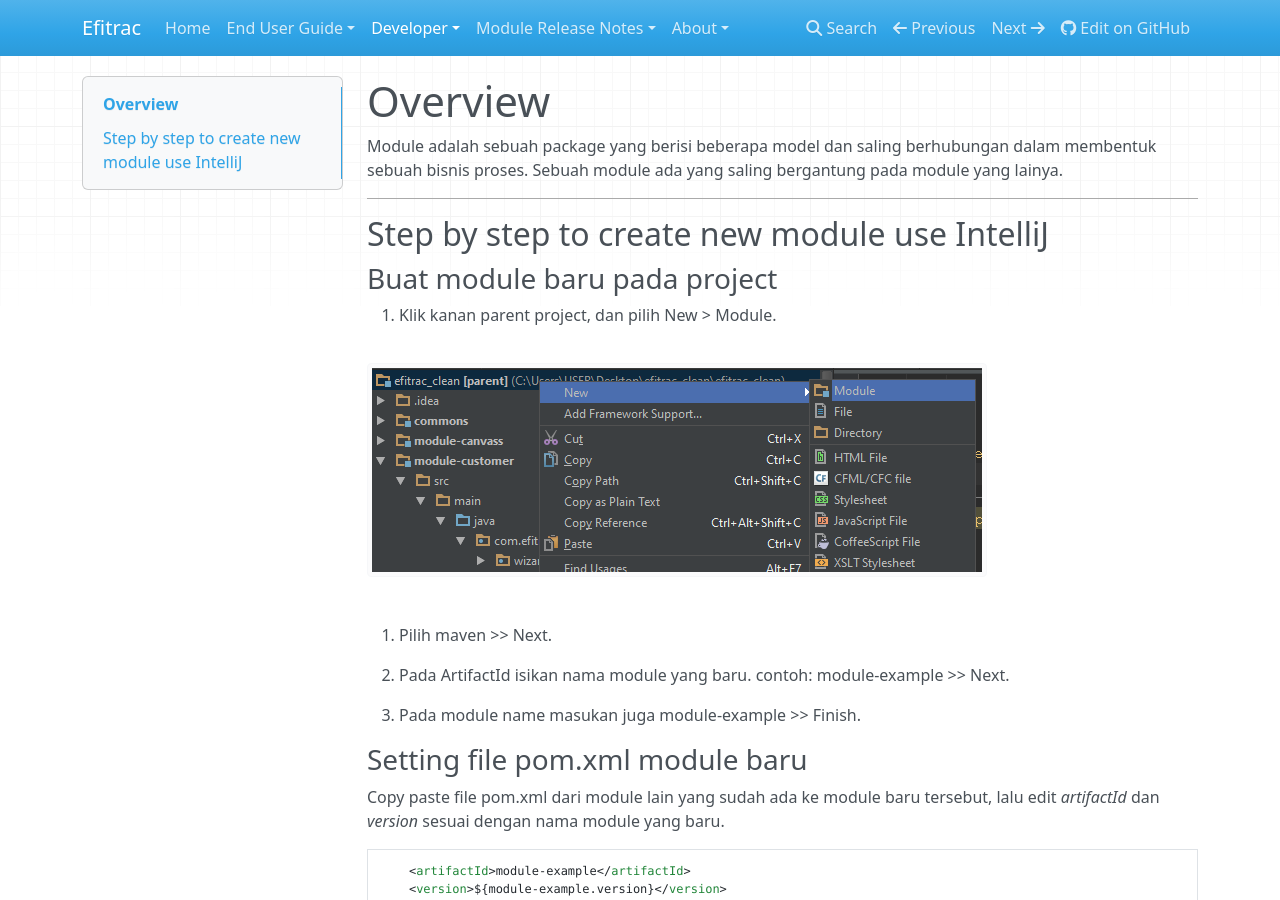
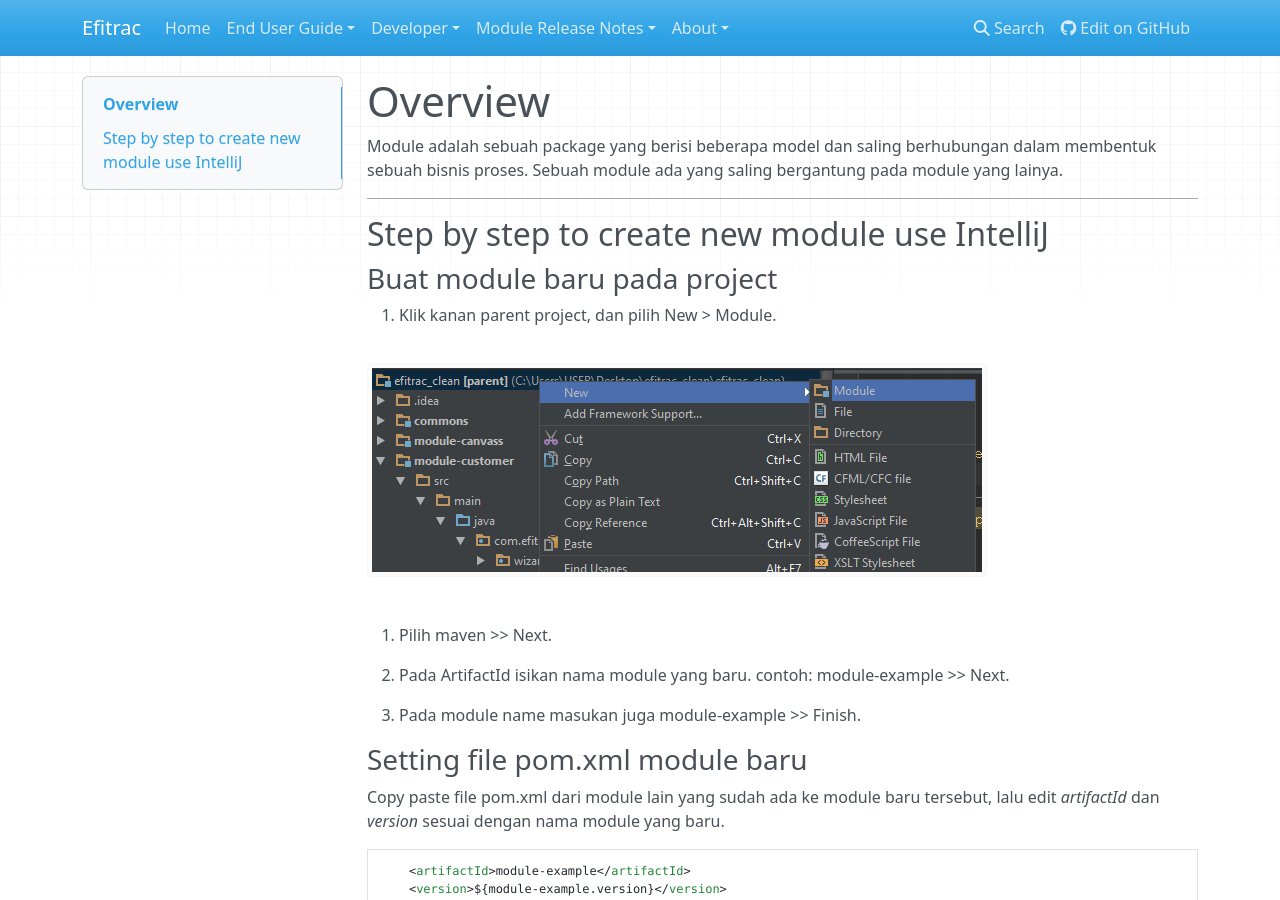
Before and after one commit to ianyulianto/efitrac-wiki, an MkDocs documentation site: the page built from docs/developer/module.md, in a window 1280 px wide and 900 px high. Built offline with MkDocs 1.6.1, drawn with Linux system fonts in a browser that asks for light colours; nearby versions of some CDN libraries; old or Windows-style settings are respelled for this version of MkDocs.

````diff
--- a/docs/developer/module.md
+++ b/docs/developer/module.md
@@ -86,4 +86,4 @@ Langkah terakhir, daftarkan dependency di file pom.xml dengan menambahkan pada "
 	</dependency>
 ```
 
-<p style="font-size:18px;text-align:center"> Voila! Your new module looks awesome! </p>
+<p style="font-size:18px;text-align:center;font-weight:bold"> Voila! Your new module looks awesome! </p>
--- a/mkdocs.yml
+++ b/mkdocs.yml
@@ -20,7 +20,6 @@ pages:
     - View:
         - Custom View: developer/custom-view.md
         - Inherit View: developer/inherit-view.md
-    - Module: developer/module.md
     - Model:
         - AbstractModel: developer/abstractmodel.md
         - Model Inheritance: developer/model-inheritance.md
````
Also changed, not shown: docs/developer/img/module-create-02.png.
